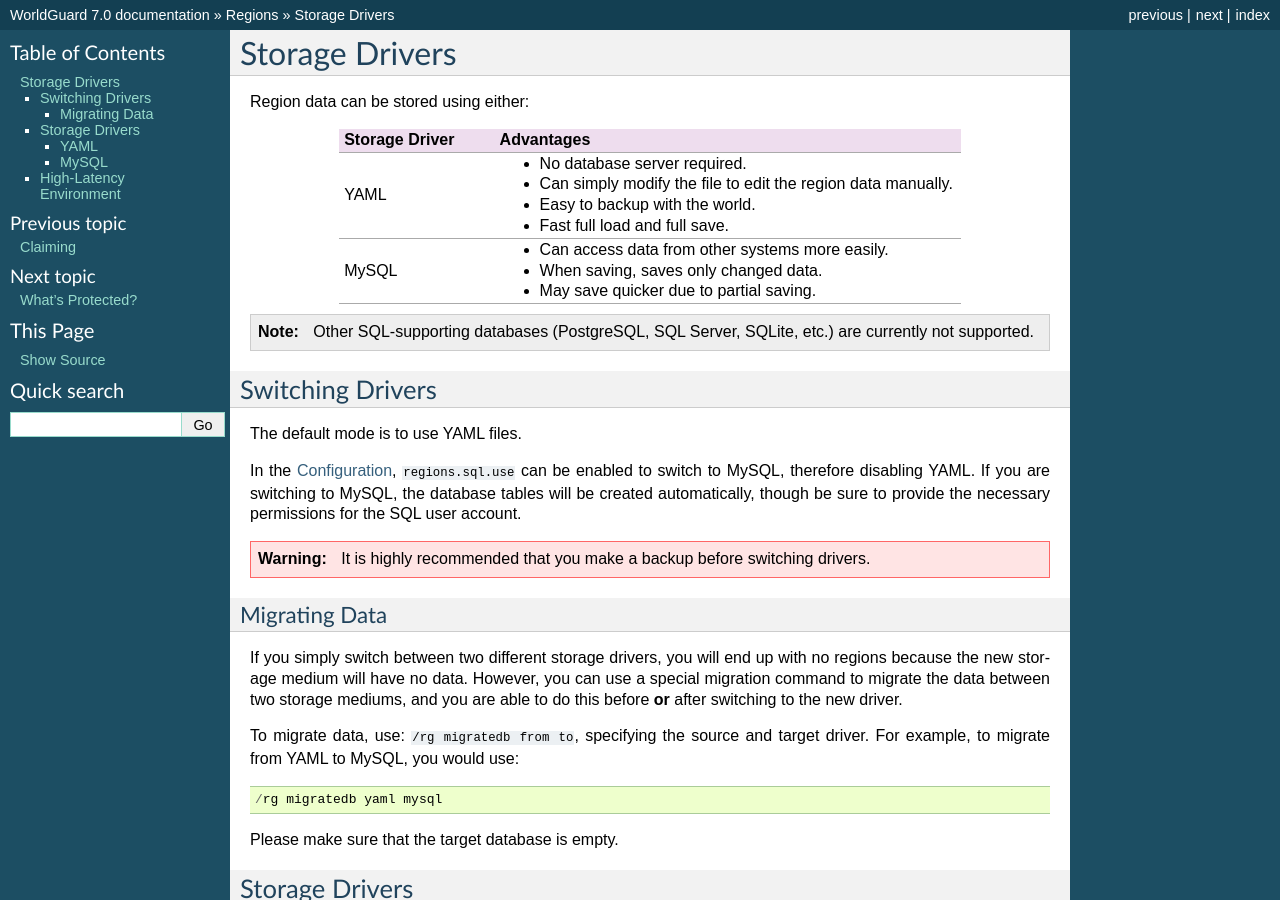
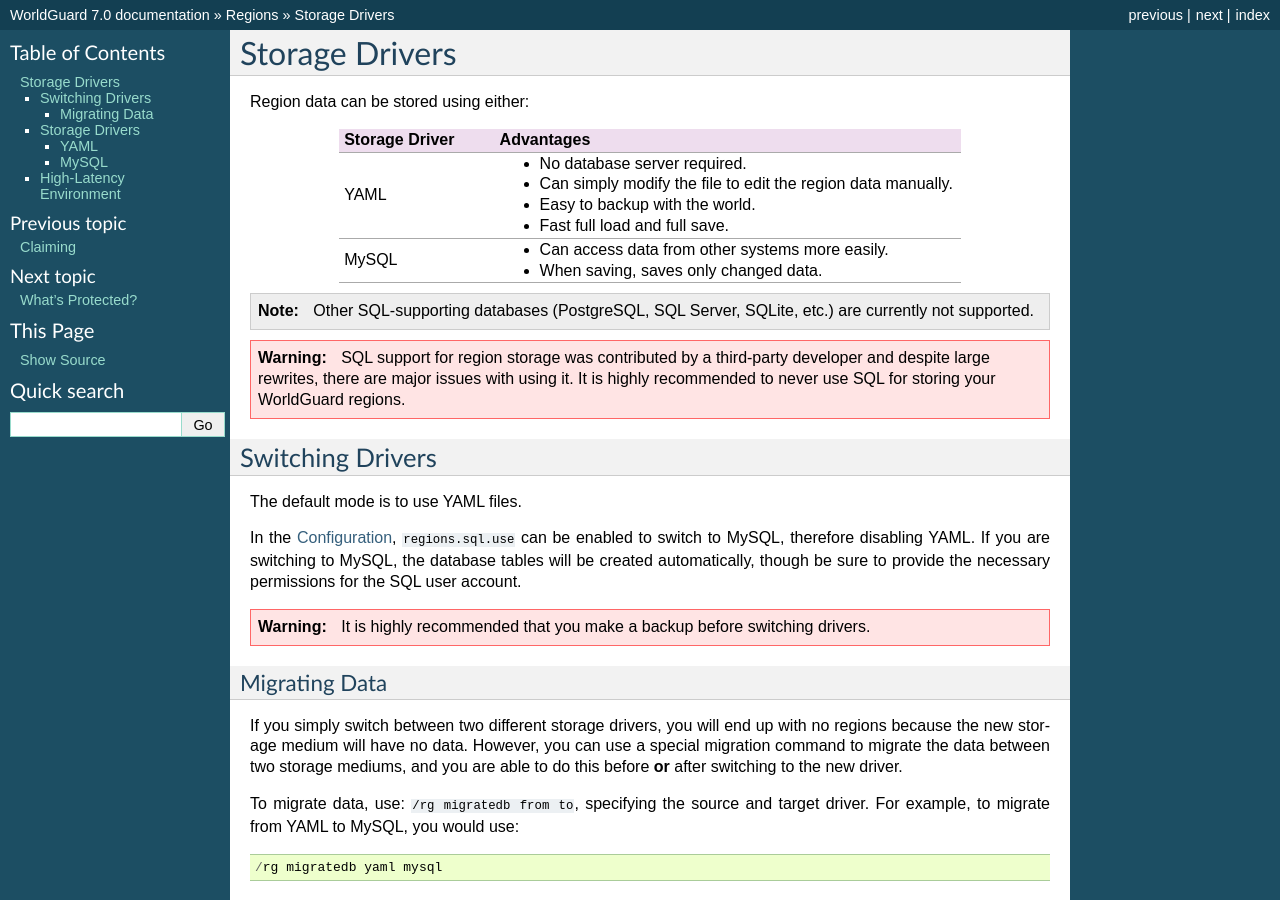
Before and after one commit to aurorasmiles/WorldGuardDocs, a Sphinx documentation site: the page built from source/regions/storage.rst, in a window 1280 px wide and 900 px high. Built offline with Sphinx 7.4.7, drawn with Linux system fonts in a browser that asks for light colours.

Commit message:
Add warning about SQL driver.

```diff
--- a/source/regions/storage.rst
+++ b/source/regions/storage.rst
@@ -13,11 +13,13 @@
     * Easy to backup with the world.
     * Fast full load and full save."
     MySQL,"* Can access data from other systems more easily.
-    * When saving, saves only changed data.
-    * May save quicker due to partial saving."
+    * When saving, saves only changed data."
 
 .. note::
     Other SQL-supporting databases (PostgreSQL, SQL Server, SQLite, etc.) are currently not supported.
+
+.. warning::
+    SQL support for region storage was contributed by a third-party developer and despite large rewrites, there are major issues with using it. It is highly recommended to never use SQL for storing your WorldGuard regions.
 
 Switching Drivers
 =================
```
